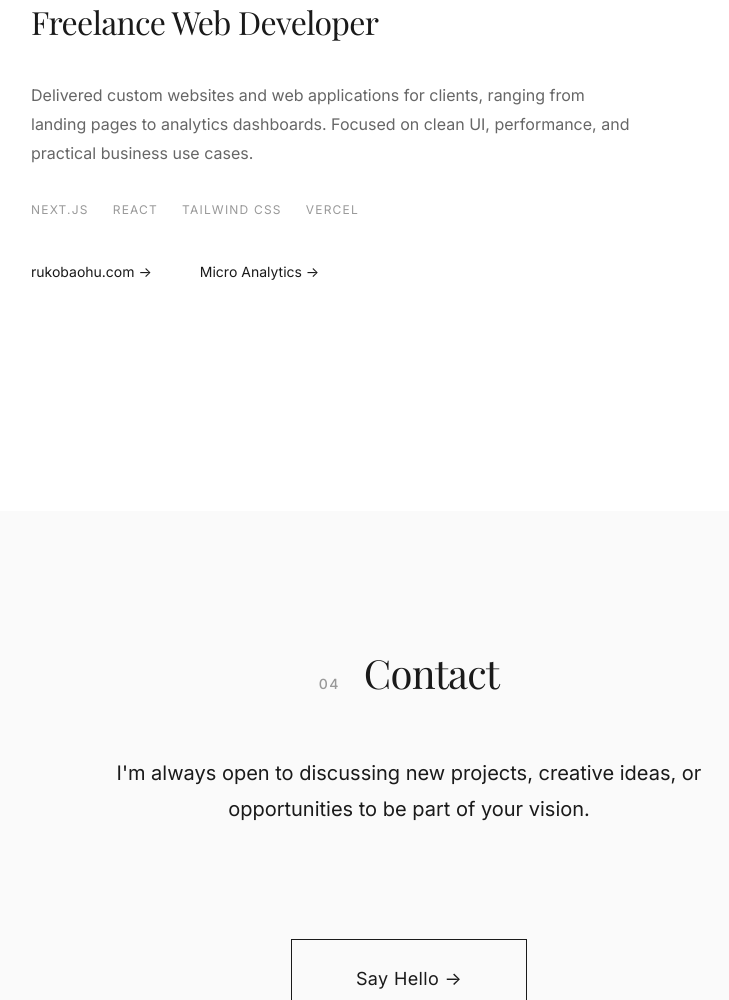
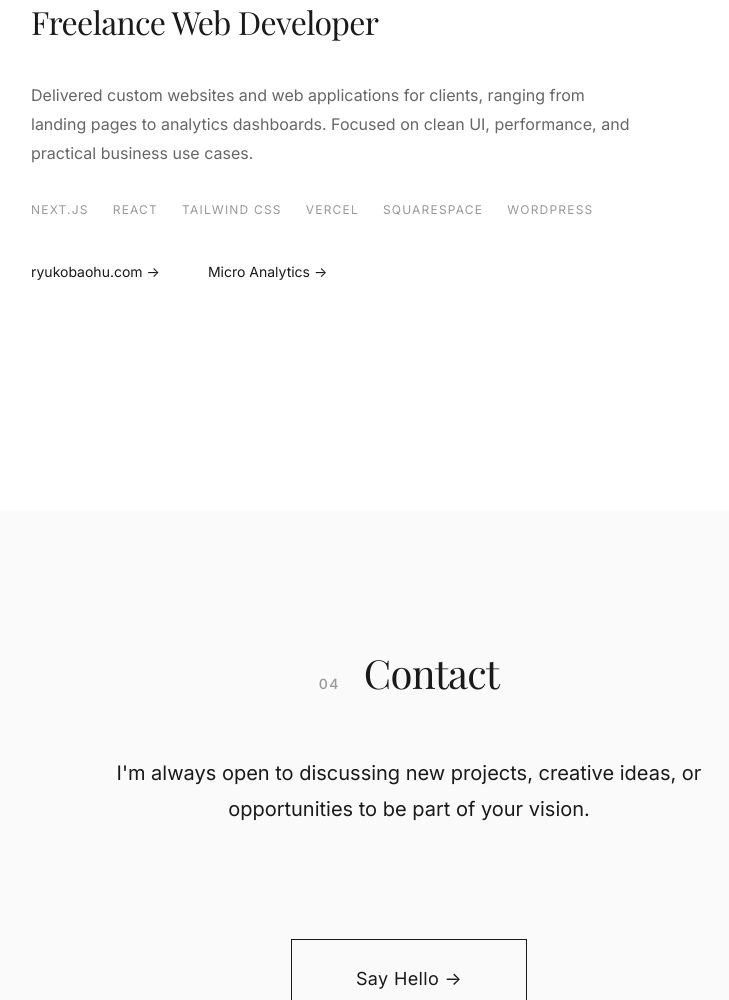
Before and after one commit to dGreatNoob/dGreatNoob.github.io, a plain HTML site: page index.html in a window 1280 px wide. Shown: the part 2965-3965 px from the top of the page, without its empty margins (231-960 px from the left). Drawn offline with nearby package versions, Linux system fonts and the light colour scheme.

Commit message:
updated tech stack

```diff
--- a/index.html
+++ b/index.html
@@ -290,9 +290,11 @@
                 <span>React</span>
                 <span>Tailwind CSS</span>
                 <span>Vercel</span>
+                <span>Squarespace</span>
+                <span>Wordpress</span>
             </div>
             <div class="project-links">
-                <a href="https://rukobaohu.com" target="_blank" class="project-link">rukobaohu.com →</a>
+                <a href="https://www.ryukobaohu.com/" target="_blank" class="project-link">ryukobaohu.com →</a>
                 <a href="https://micro-analytics.vercel.app/" target="_blank" class="project-link">
                 Micro Analytics →
                 </a>
```
